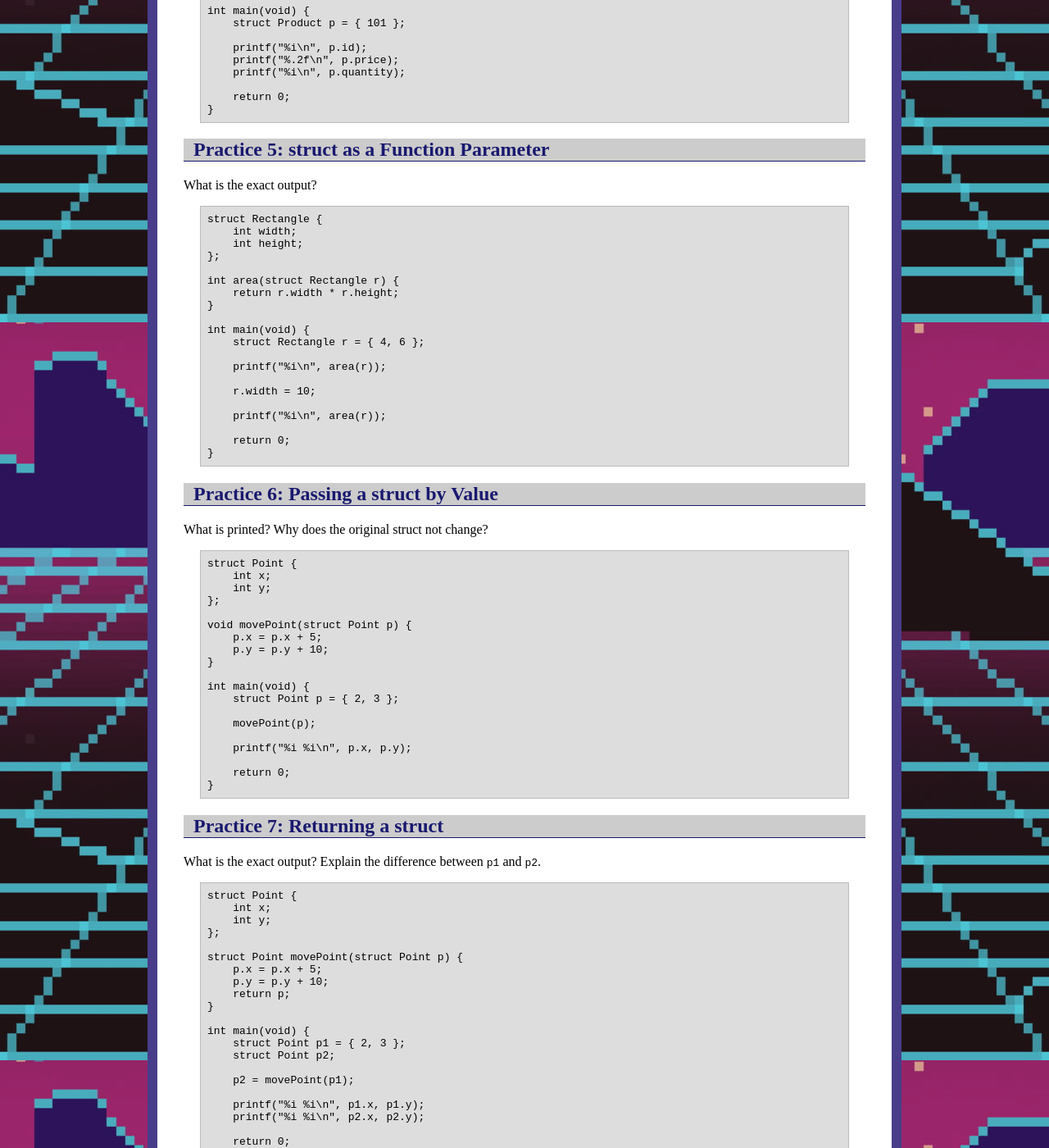
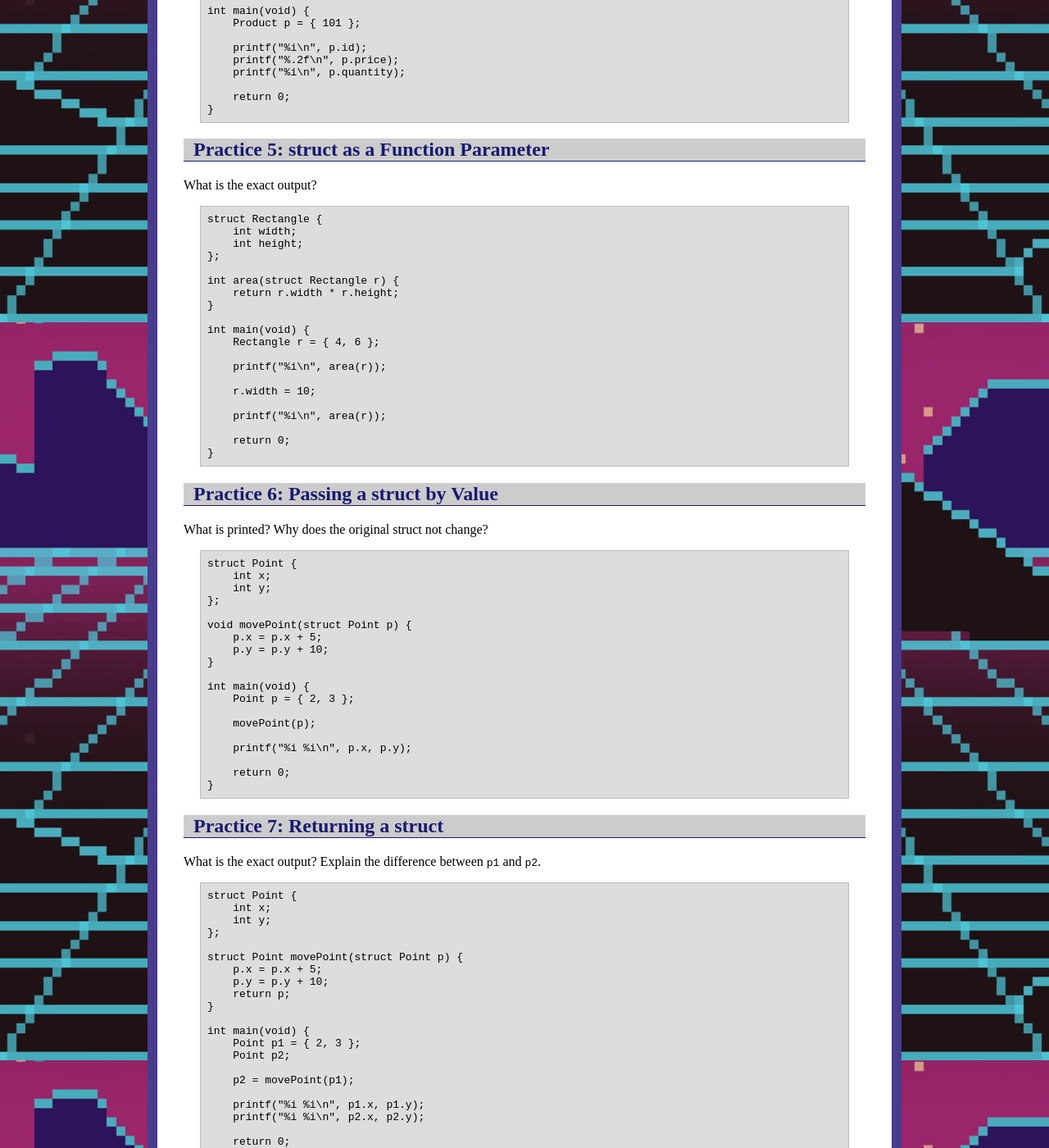
Before and after one commit to ycpcs/cs101-fall2026, a Jekyll site: the page built from practices/p13.md, in a window 1280 px wide and 1400 px high, scrolled down 1407 px. Shown: the whole window at 82% size. Built offline with Jekyll 4.4.1, drawn with Linux system fonts in a browser that asks for light colours; some of the changed text lies outside the part shown.

Commit message:
Update p13.md

```diff
--- a/practices/p13.md
+++ b/practices/p13.md
@@ -20,7 +20,7 @@ struct Student {
 };
 
 int main(void) {
-    struct Student s1 = { 101, 85.5 };
+    Student s1 = { 101, 85.5 };
 
     printf("%i\n", s1.id);
     printf("%.1f\n", s1.score);
@@ -40,7 +40,7 @@ struct Point {
 };
 
 int main(void) {
-    struct Point p = { 3, 5 };
+    Point p = { 3, 5 };
 
     p.x = p.x + 2;
     p.y = p.x + p.y;
@@ -62,8 +62,8 @@ struct Point {
 };
 
 int main(void) {
-    struct Point p1 = { 2, 4 };
-    struct Point p2 = p1;
+    Point p1 = { 2, 4 };
+    Point p2 = p1;
 
     p2.x = 10;
     p1.y = 8;
@@ -87,7 +87,7 @@ struct Product {
 };
 
 int main(void) {
-    struct Product p = { 101 };
+    Product p = { 101 };
 
     printf("%i\n", p.id);
     printf("%.2f\n", p.price);
@@ -112,7 +112,7 @@ int area(struct Rectangle r) {
 }
 
 int main(void) {
-    struct Rectangle r = { 4, 6 };
+    Rectangle r = { 4, 6 };
 
     printf("%i\n", area(r));
 
@@ -140,7 +140,7 @@ void movePoint(struct Point p) {
 }
 
 int main(void) {
-    struct Point p = { 2, 3 };
+    Point p = { 2, 3 };
 
     movePoint(p);
 
@@ -167,8 +167,8 @@ struct Point movePoint(struct Point p) {
 }
 
 int main(void) {
-    struct Point p1 = { 2, 3 };
-    struct Point p2;
+    Point p1 = { 2, 3 };
+    Point p2;
 
     p2 = movePoint(p1);
 
@@ -183,7 +183,7 @@ int main(void) {
 
 Rewrite the incorrect lines in each program.
 
-## Practice 8: Declaring a struct Variable
+## Practice 8: Accessing fields
 
 This program should declare a student and print the student's ID.
 
@@ -213,7 +213,7 @@ struct Rectangle {
 };
 
 int main(void) {
-    struct Rectangle r = { 5, 3 };
+    Rectangle r = { 5, 3 };
 
     float area = r_width * r_height;
 
@@ -234,7 +234,7 @@ struct Student {
 };
 
 int main(void) {
-    struct Student s;
+    Student s;
 
     printf("Enter ID: ");
     scanf("%i", s.id);
@@ -263,7 +263,7 @@ float calculateArea(Rectangle r) {
 }
 
 int main(void) {
-    struct Rectangle r = { 4, 5 };
+    Rectangle r = { 4, 5 };
 
     printf("%.2f\n", calculateArea(r));
 
@@ -287,7 +287,7 @@ float deposit(struct Account a, float amount) {
 }
 
 int main(void) {
-    struct Account a = { 101, 500 };
+    Account a = { 101, 500 };
 
     a = deposit(a, 200);
 
@@ -346,8 +346,8 @@ Write a function:
 
 <pre>
 struct Student higherScore(
-    struct Student s1,
-    struct Student s2
+    Student s1,
+    Student s2
 );
 </pre>
 
@@ -384,7 +384,7 @@ struct Student {
 Write the following functions:
 
 <pre>
-void displayStudent(struct Student s);
+void displayStudent(Student s);
 
 struct Student addBonus(
     struct Student s,
@@ -437,7 +437,7 @@ struct Time addTime(
     struct Time t2
 );
 
-void displayTime(struct Time t);
+void displayTime(Time t);
 </pre>
 
 Your program should:
@@ -473,7 +473,7 @@ struct BankAccount {
 Write the following functions:
 
 <pre>
-void displayAccount(struct BankAccount a);
+void displayAccount(BankAccount a);
 
 struct BankAccount deposit(
     struct BankAccount a,
@@ -481,7 +481,7 @@ struct BankAccount deposit(
 );
 
 struct BankAccount withdraw(
-    struct BankAccount a,
+    BankAccount a,
     float amount
 );
 </pre>
```
Also changed, not shown: other parts of practices/p13.md (+2 -2 lines).
